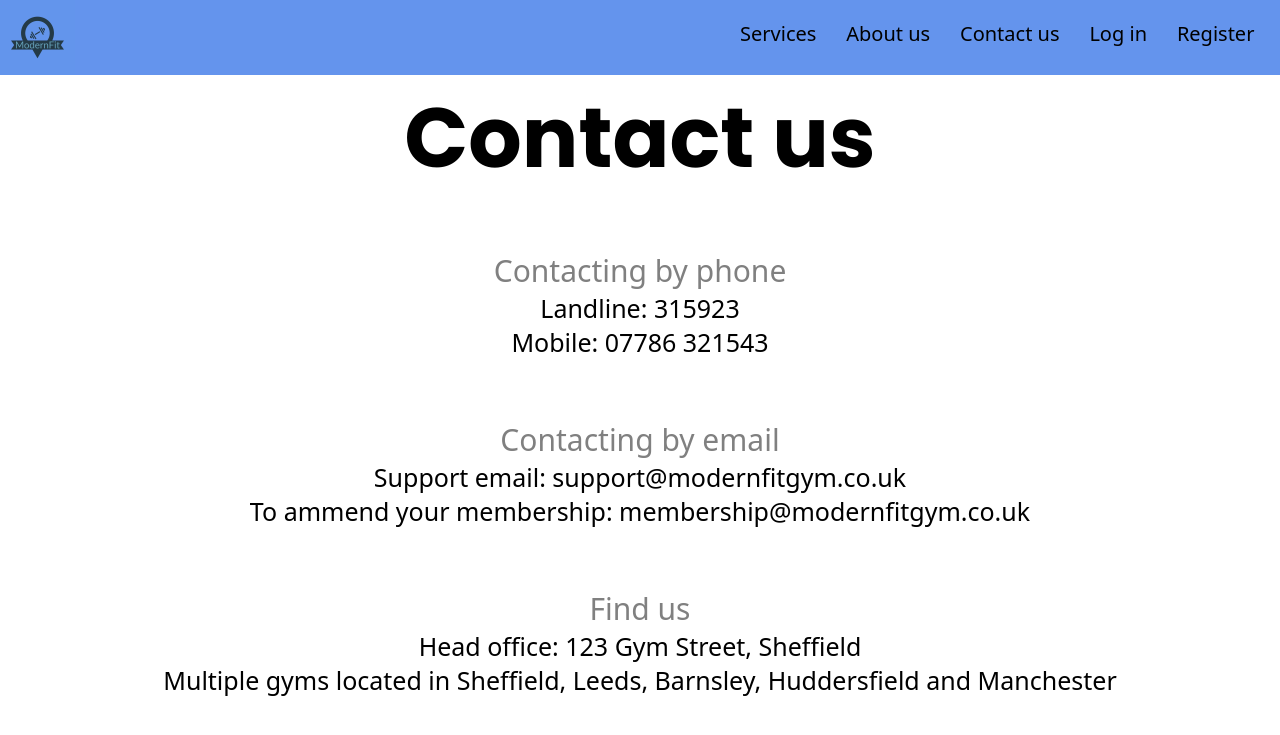
After one commit to finnleygrange/ModernFitGym, a PHP site: page /contact-us.php in a window 1280 px wide. The commit adds this page. Shown: the top 735 px of the page. Run offline with PHP 8.4, Linux system fonts and the light colour scheme.

Commit message:
Add files via upload
Changed some layout on the index page, added the about us and contact us page and added some content for the contact us page.
Also changed the extension for the remaining pages to .php and added the include statement for the header for all pages.

```diff
--- /dev/null
+++ b/contact-us.php
@@ -0,0 +1,30 @@
+<!DOCTYPE html>
+<html lang="en">
+<head>
+    <meta charset="UTF-8">
+    <meta name="viewport" content="width=device-width, initial-scale=1.0">
+    <link rel="stylesheet" href="styles/mobile.css">
+    <link rel="stylesheet" href="styles/desktop.css" media="screen and (min-width: 768px)">
+    <script src="scripts/script.js" defer></script>
+    <title>ModernFit Gym</title>
+</head>
+<body>
+    <h1 class="contact-us-message">Contact us</h1>
+    <div class="contact-division">
+        <h2 class="content-title">Contacting by phone</h2>
+        <p class="content-paragraph">Landline: 315923</p>
+        <p class="content-paragraph">Mobile: 07786 321543</p>
+    </div>
+    <div class="contact-division">
+        <h2 class="content-title">Contacting by email</h2>
+        <p class="content-paragraph">Support email: support@modernfitgym.co.uk</p>
+        <p class="content-paragraph">To ammend your membership: membership@modernfitgym.co.uk</p>
+    </div>
+    <div class="contact-division">
+        <h2 class="content-title">Find us</h2>
+        <p class="content-paragraph">Head office: 123 Gym Street, Sheffield</p>
+        <p class="content-paragraph">Multiple gyms located in Sheffield, Leeds, Barnsley, Huddersfield and Manchester</p>
+    </div>
+</body>
+<?php include("includes/header.php") ?>
+</html>
--- a/includes/header.php
+++ b/includes/header.php
@@ -3,10 +3,10 @@
         <img class="logo" src="images/logo.jpg">
     </div>
     <div class="header-right">
-        <a class="services">Services</a>
-        <a class="about-us">About us</a>
-        <a class="contact-us">Contact us</a>
-        <a class="log-in">Log in</a>
-        <a class="register">Register</a>
+        <a class="header-link" href="index.php">Services</a>
+        <a class="header-link" href="about-us.php">About us</a>
+        <a class="header-link" href="contact-us.php">Contact us</a>
+        <a class="header-link" href="login.php">Log in</a>
+        <a class="header-link" href="register.php">Register</a>
     </div>
 </div>
--- a/styles/desktop.css
+++ b/styles/desktop.css
@@ -53,6 +53,11 @@ body {
     font-size: 20px
 }
 
+.header-link {
+    text-decoration: none;
+    color: black;
+}
+
 .welcome-message {
     color: black;
     text-align: center;
@@ -89,10 +94,11 @@ body {
 .service-box-header {
     color: black;
     font-size: 30px;
+    padding-left: 5px;
 }
 
 .service-box-paragraph {
-    font-size: 2.5vh;
+    font-size: 17px;
 }
 
 #service-box-image-1, #service-box-image-3 {
@@ -103,10 +109,29 @@ body {
     float: right;
 }
 
-#service-box-header-2 {
+#service-box-header-1, #service-box-header-3, #service-box-paragraph-1, #service-box-paragraph-3 {
     text-align: right;
 }
 
-#service-box-paragraph-2 {
-    text-align: right;
+#service-box-header-2, #service-box-paragraph-2 {
+    text-align: left;
 }
+
+.contact-us-message {
+    color: black;
+    text-align: center;
+}
+
+.contact-division {
+    font-family: system-ui, -apple-system, BlinkMacSystemFont, 'Segoe UI', Roboto, Oxygen, Ubuntu, Cantarell, 'Open Sans', 'Helvetica Neue', sans-serif;
+    padding: 30px;
+    text-align: center;
+}
+
+.content-title {
+    font-size: 30px;
+}
+
+.content-paragraph {
+    font-size: 25px;
+}
```
Also changed, not shown: about-us.php (added, +15 -0 lines), register.php (added, +44 -0 lines).
